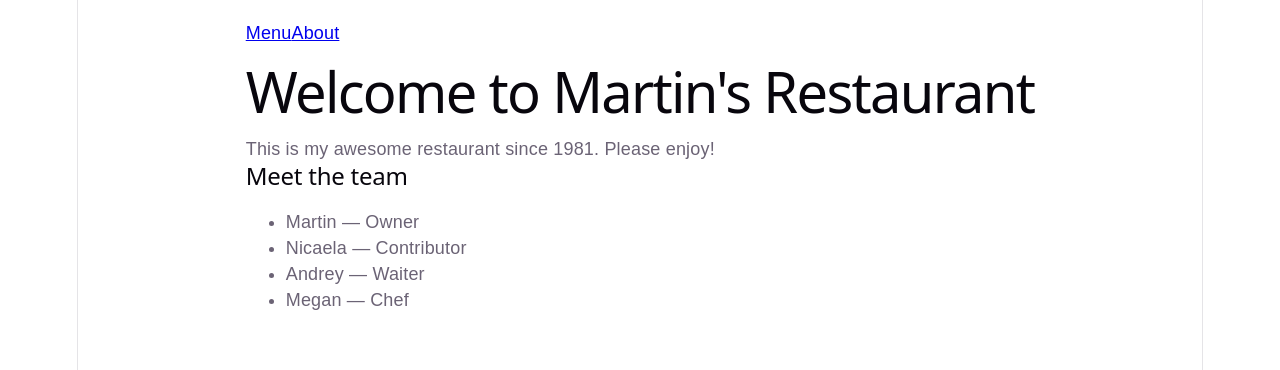
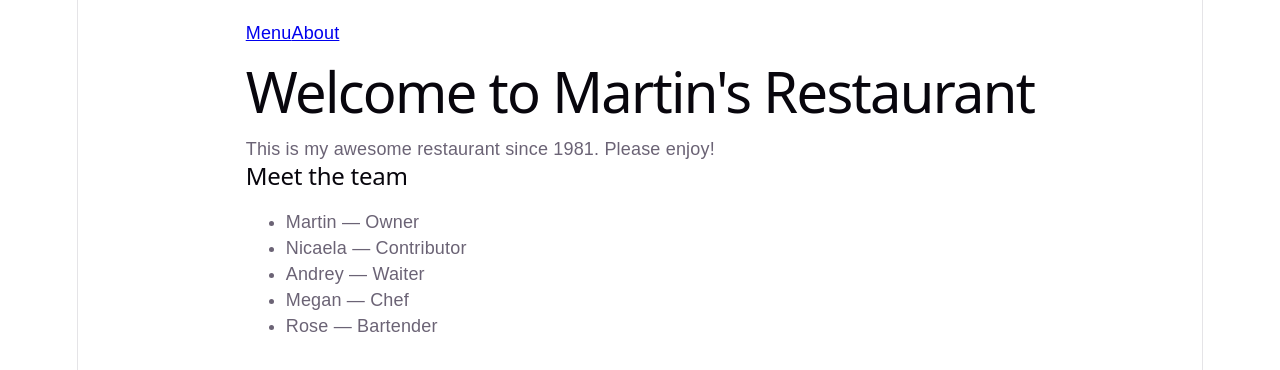
Before and after one commit to KNors22/restaurant-menu, a React (Vite) app: page /about in a window 1280 px wide. Shown: the top 370 px of the page. Built offline with nearby package versions, Linux system fonts and the light colour scheme.

Commit message:
add Rose to actual About page

```diff
--- a/src/pages/About.jsx
+++ b/src/pages/About.jsx
@@ -3,6 +3,7 @@ const team = [
   { name: "Nicaela", role: "Contributor" },
   { name: "Andrey", role: "Waiter" },
   { name: "Megan", role: "Chef" },
+  { name: "Rose", role: "Bartender" },
 ];
 
 function About(){
```
